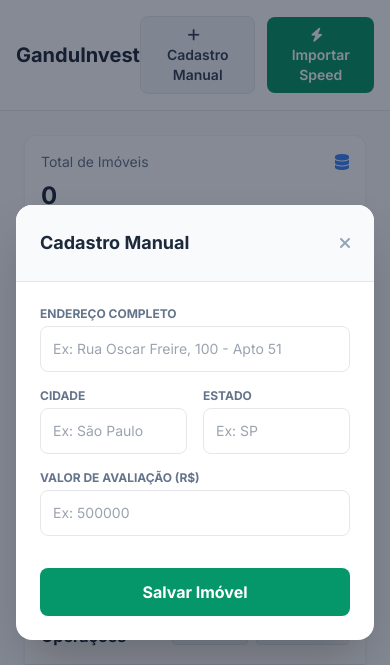
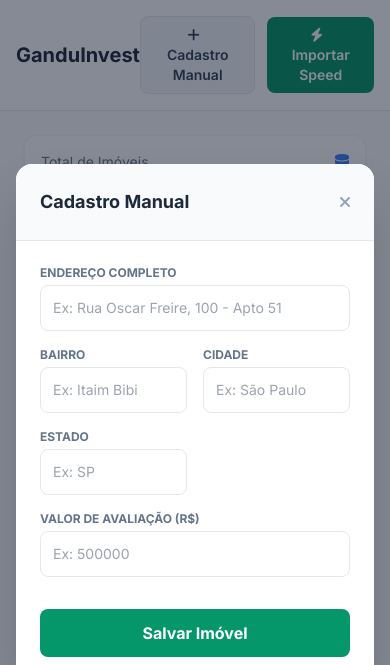
Before and after one commit to VrsEco/GanInv, a Flask app: page / in a window 390 px wide, after a click on "Cadastro Manual". Shown: the top 665 px of the page. Run offline with Flask 3, Linux system fonts and the light colour scheme; the visitor is signed in with stand-in values (Sample User, id 1); data that the repository does not hold is empty; some libraries are stand-ins or nearby versions.

Commit message:
fix: implementado filtro por bairro e corrigido aninhamento de abas em detalhe.html

```diff
--- a/src/core/routes/imoveis.py
+++ b/src/core/routes/imoveis.py
@@ -19,6 +19,7 @@ def get_imoveis():
     session = Session()
     company_id = request.args.get('company_id', 1)
     status_filter = request.args.get('status')
+    bairro_filter = request.args.get('bairro')
     show_descartados = request.args.get('descartados', 'false') == 'true'
     motivo_filter = request.args.get('motivo')
 
@@ -26,6 +27,9 @@ def get_imoveis():
 
     if status_filter:
         query = query.filter(Imovel.status == status_filter)
+
+    if bairro_filter:
+        query = query.filter(Imovel.bairro == bairro_filter)
 
     if not show_descartados:
         query = query.filter(Imovel.descartado == False)
@@ -55,6 +59,18 @@ def get_imoveis():
         })
     session.close()
     return jsonify(output)
+
+@imoveis_bp.route('/bairros', methods=['GET'])
+def get_bairros():
+    session = Session()
+    company_id = request.args.get('company_id', 1)
+    bairros = session.query(Imovel.bairro).filter(
+        Imovel.company_id == company_id,
+        Imovel.bairro != None,
+        Imovel.bairro != ""
+    ).distinct().all()
+    session.close()
+    return jsonify([b[0] for b in bairros if b[0]])
 
 @imoveis_bp.route('/<int:id>', methods=['GET'])
 def get_imovel(id):
@@ -215,6 +231,7 @@ def register_manual():
         new_im = Imovel(
             company_id=1,
             endereco=data.get('endereco'),
+            bairro=data.get('bairro'),
             cidade=data.get('cidade'),
             estado=data.get('estado'),
             status='Em análise',
@@ -281,6 +298,7 @@ def update_cadastro(id):
 
         # Dados Básicos
         i.endereco = data.get('endereco')
+        i.bairro = data.get('bairro')
         i.cidade = data.get('cidade')
         i.estado = data.get('estado')
         i.valor_avaliacao = float(data.get('valor_avaliacao') or 0)
--- a/templates/dashboard.html
+++ b/templates/dashboard.html
@@ -140,6 +140,10 @@
                         <input type="text" id="manual-endereco" placeholder="Ex: Rua Oscar Freire, 100 - Apto 51" class="w-full border rounded-lg p-3 text-sm focus:ring-2 focus:ring-emerald-500 outline-none">
                     </div>
                     <div>
+                        <label class="block text-xs font-bold text-slate-500 uppercase mb-1">Bairro</label>
+                        <input type="text" id="manual-bairro" placeholder="Ex: Itaim Bibi" class="w-full border rounded-lg p-3 text-sm focus:ring-2 focus:ring-emerald-500 outline-none">
+                    </div>
+                    <div>
                         <label class="block text-xs font-bold text-slate-500 uppercase mb-1">Cidade</label>
                         <input type="text" id="manual-cidade" placeholder="Ex: São Paulo" class="w-full border rounded-lg p-3 text-sm focus:ring-2 focus:ring-emerald-500 outline-none">
                     </div>
@@ -198,9 +202,11 @@
             <div class="bg-white rounded-xl shadow-sm border border-slate-100">
                 <div class="p-4 border-b flex justify-between items-center">
                     <h2 class="font-bold text-slate-800" id="pipeline-title">Pipeline de Operações</h2>
-                    <div class="flex space-x-2">
+                    <div class="flex items-center space-x-2">
+                        <select id="filter-bairro" onchange="loadDashboard()" class="text-xs bg-slate-50 border rounded-lg px-2 py-1 outline-none focus:ring-1 focus:ring-emerald-500">
+                            <option value="">Todos os Bairros</option>
+                        </select>
                         <button class="text-xs bg-slate-100 px-3 py-1 rounded border hover:bg-slate-200">Exportar PDF</button>
-                        <button class="text-xs bg-slate-100 px-3 py-1 rounded border hover:bg-slate-200">Filtros Avançados</button>
                     </div>
                 </div>
                 <div class="overflow-x-auto">
@@ -275,7 +281,13 @@
                 const res = await fetch('/api/imoveis/manual', {
                     method: 'POST',
                     headers: {'Content-Type': 'application/json'},
-                    body: JSON.stringify({endereco, cidade, estado, valor_avaliacao})
+                    body: JSON.stringify({
+                        endereco: document.getElementById('manual-endereco').value,
+                        bairro: document.getElementById('manual-bairro').value,
+                        cidade: document.getElementById('manual-cidade').value,
+                        estado: document.getElementById('manual-estado').value,
+                        valor_avaliacao: document.getElementById('manual-avaliacao').value
+                    })
                 }).then(r => r.json());
 
                 if(res.error) throw new Error(res.error);
@@ -283,6 +295,7 @@
                 toggleModal('modal-manual');
                 // Limpa campos
                 document.getElementById('manual-endereco').value = '';
+                document.getElementById('manual-bairro').value = '';
                 document.getElementById('manual-cidade').value = '';
                 document.getElementById('manual-estado').value = '';
                 document.getElementById('manual-avaliacao').value = '';
@@ -309,7 +322,11 @@
                 document.getElementById('stat-arrematados').innerText = stats.arrematados;
 
                 // Load Table
-                const apiUrl = statusFilter ? `/api/imoveis/?status=${encodeURIComponent(statusFilter)}` : '/api/imoveis/';
+                const bairroFilter = document.getElementById('filter-bairro').value;
+                let apiUrl = '/api/imoveis/?';
+                if (statusFilter) apiUrl += `status=${encodeURIComponent(statusFilter)}&`;
+                if (bairroFilter) apiUrl += `bairro=${encodeURIComponent(bairroFilter)}&`;
+
                 const imoveis = await fetch(apiUrl).then(r => r.json());
                 const tbody = document.getElementById('imoveis-table');
                 tbody.innerHTML = imoveis.map(i => `
@@ -339,7 +356,24 @@
                 console.error("Erro ao carregar dashboard:", err);
             }
         }
-        loadDashboard();
+        async function loadBairros() {
+            try {
+                const bairros = await fetch('/api/imoveis/bairros').then(r => r.json());
+                const select = document.getElementById('filter-bairro');
+                const current = select.value;
+                select.innerHTML = '<option value="">Todos os Bairros</option>' +
+                    bairros.map(b => `<option value="${b}" ${b === current ? 'selected' : ''}>${b}</option>`).join('');
+            } catch (err) {
+                console.error("Erro ao carregar bairros:", err);
+            }
+        }
+
+        async function initDashboard() {
+            await loadBairros();
+            await loadDashboard();
+        }
+
+        initDashboard();
     </script>
 </body>
 </html>
```
Also changed, not shown: templates/detalhe.html (+17 -6 lines).
